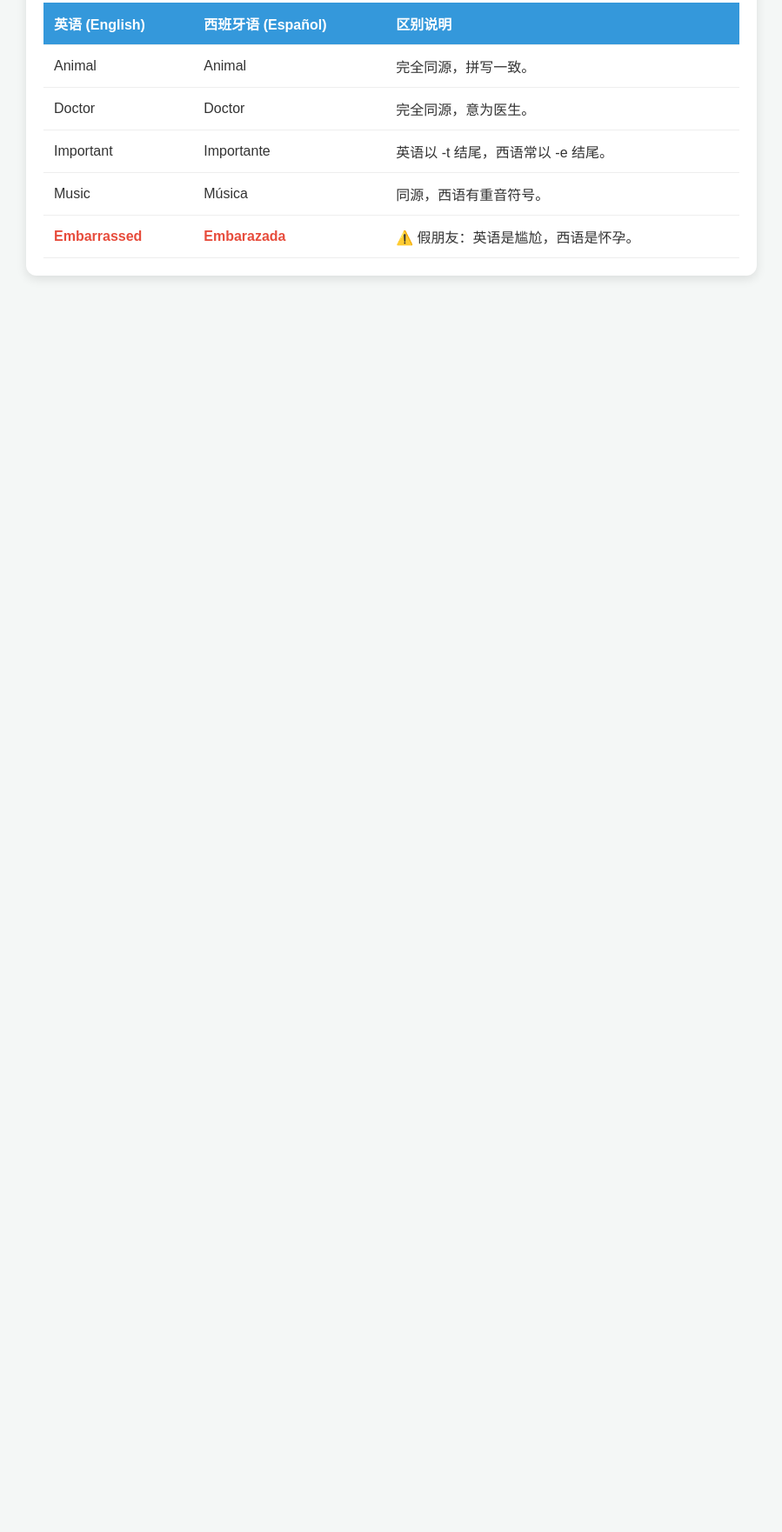
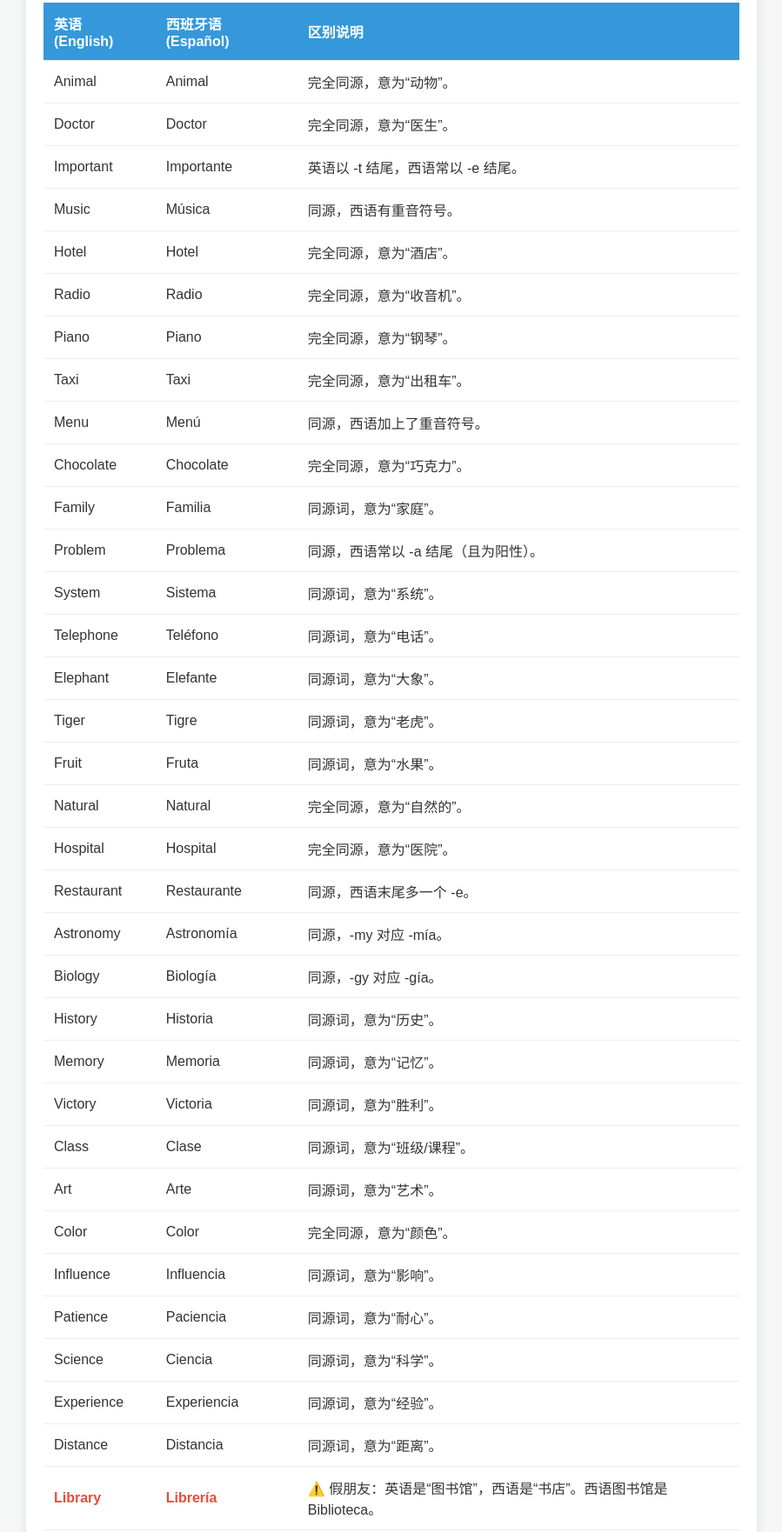
Before and after one commit to fate116/en-es-vocab-, a plain HTML site: page index.html in a window 1280 px wide. Shown: the part 134-1896 px from the top of the page at 87% size, without its empty margins (190-1089 px from the left). Before the commit the page ends 800 px from the top, so only its background shows below. Drawn offline with Linux system fonts and the light colour scheme.

Commit message:
更新 index.html

```diff
--- a/index.html
+++ b/index.html
@@ -19,11 +19,51 @@
         <h1>英语词汇与西语词汇的区别</h1>
         <table>
             <tr><th>英语 (English)</th><th>西班牙语 (Español)</th><th>区别说明</th></tr>
-            <tr><td>Animal</td><td>Animal</td><td>完全同源，拼写一致。</td></tr>
-            <tr><td>Doctor</td><td>Doctor</td><td>完全同源，意为医生。</td></tr>
+
+            <tr><td>Animal</td><td>Animal</td><td>完全同源，意为“动物”。</td></tr>
+            <tr><td>Doctor</td><td>Doctor</td><td>完全同源，意为“医生”。</td></tr>
             <tr><td>Important</td><td>Importante</td><td>英语以 -t 结尾，西语常以 -e 结尾。</td></tr>
             <tr><td>Music</td><td>Música</td><td>同源，西语有重音符号。</td></tr>
-            <tr><td class="highlight">Embarrassed</td><td class="highlight">Embarazada</td><td>⚠️ 假朋友：英语是尴尬，西语是怀孕。</td></tr>
+            <tr><td>Hotel</td><td>Hotel</td><td>完全同源，意为“酒店”。</td></tr>
+            <tr><td>Radio</td><td>Radio</td><td>完全同源，意为“收音机”。</td></tr>
+            <tr><td>Piano</td><td>Piano</td><td>完全同源，意为“钢琴”。</td></tr>
+            <tr><td>Taxi</td><td>Taxi</td><td>完全同源，意为“出租车”。</td></tr>
+            <tr><td>Menu</td><td>Menú</td><td>同源，西语加上了重音符号。</td></tr>
+            <tr><td>Chocolate</td><td>Chocolate</td><td>完全同源，意为“巧克力”。</td></tr>
+            <tr><td>Family</td><td>Familia</td><td>同源词，意为“家庭”。</td></tr>
+            <tr><td>Problem</td><td>Problema</td><td>同源，西语常以 -a 结尾（且为阳性）。</td></tr>
+            <tr><td>System</td><td>Sistema</td><td>同源词，意为“系统”。</td></tr>
+            <tr><td>Telephone</td><td>Teléfono</td><td>同源词，意为“电话”。</td></tr>
+            <tr><td>Elephant</td><td>Elefante</td><td>同源词，意为“大象”。</td></tr>
+            <tr><td>Tiger</td><td>Tigre</td><td>同源词，意为“老虎”。</td></tr>
+            <tr><td>Fruit</td><td>Fruta</td><td>同源词，意为“水果”。</td></tr>
+            <tr><td>Natural</td><td>Natural</td><td>完全同源，意为“自然的”。</td></tr>
+            <tr><td>Hospital</td><td>Hospital</td><td>完全同源，意为“医院”。</td></tr>
+            <tr><td>Restaurant</td><td>Restaurante</td><td>同源，西语末尾多一个 -e。</td></tr>
+            <tr><td>Astronomy</td><td>Astronomía</td><td>同源，-my 对应 -mía。</td></tr>
+            <tr><td>Biology</td><td>Biología</td><td>同源，-gy 对应 -gía。</td></tr>
+            <tr><td>History</td><td>Historia</td><td>同源词，意为“历史”。</td></tr>
+            <tr><td>Memory</td><td>Memoria</td><td>同源词，意为“记忆”。</td></tr>
+            <tr><td>Victory</td><td>Victoria</td><td>同源词，意为“胜利”。</td></tr>
+            <tr><td>Class</td><td>Clase</td><td>同源词，意为“班级/课程”。</td></tr>
+            <tr><td>Art</td><td>Arte</td><td>同源词，意为“艺术”。</td></tr>
+            <tr><td>Color</td><td>Color</td><td>完全同源，意为“颜色”。</td></tr>
+            <tr><td>Influence</td><td>Influencia</td><td>同源词，意为“影响”。</td></tr>
+            <tr><td>Patience</td><td>Paciencia</td><td>同源词，意为“耐心”。</td></tr>
+            <tr><td>Science</td><td>Ciencia</td><td>同源词，意为“科学”。</td></tr>
+            <tr><td>Experience</td><td>Experiencia</td><td>同源词，意为“经验”。</td></tr>
+            <tr><td>Distance</td><td>Distancia</td><td>同源词，意为“距离”。</td></tr>
+
+            <tr><td class="highlight">Library</td><td class="highlight">Librería</td><td>⚠️ 假朋友：英语是“图书馆”，西语是“书店”。西语图书馆是 Biblioteca。</td></tr>
+            <tr><td class="highlight">Exit</td><td class="highlight">Éxito</td><td>⚠️ 假朋友：英语是“出口”，西语是“成功”。</td></tr>
+            <tr><td class="highlight">Assist</td><td class="highlight">Asistir</td><td>⚠️ 假朋友：英语是“协助”，西语是“出席/参加”。</td></tr>
+            <tr><td class="highlight">Actual</td><td class="highlight">Actual</td><td>⚠️ 假朋友：英语是“实际的”，西语是“当前的/现在的”。</td></tr>
+            <tr><td class="highlight">Realize</td><td class="highlight">Realizar</td><td>⚠️ 假朋友：英语是“意识到”，西语是“执行/实现”。</td></tr>
+            <tr><td class="highlight">Carpet</td><td class="highlight">Carpeta</td><td>⚠️ 假朋友：英语是“地毯”，西语是“文件夹”。</td></tr>
+            <tr><td class="highlight">Soap</td><td class="highlight">Sopa</td><td>⚠️ 假朋友：英语是“肥皂”，西语是“汤”。</td></tr>
+            <tr><td class="highlight">Red</td><td class="highlight">Red</td><td>⚠️ 假朋友：英语是“红色”，西语是“网络”。</td></tr>
+            <tr><td class="highlight">Pie</td><td class="highlight">Pie</td><td>⚠️ 假朋友：英语是“馅饼”，西语是“脚”。</td></tr>
+            <tr><td class="highlight">Embarrassed</td><td class="highlight">Embarazada</td><td>⚠️ 假朋友：英语是“尴尬”，西语是“怀孕”。</td></tr>
         </table>
     </div>
 </body>
```
